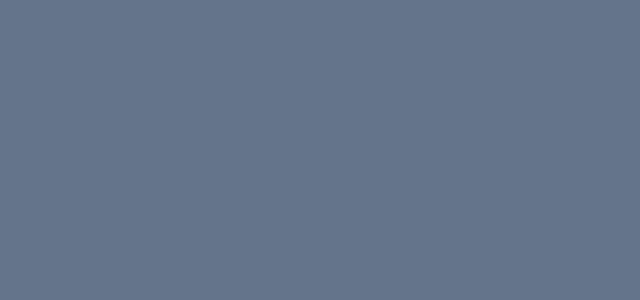
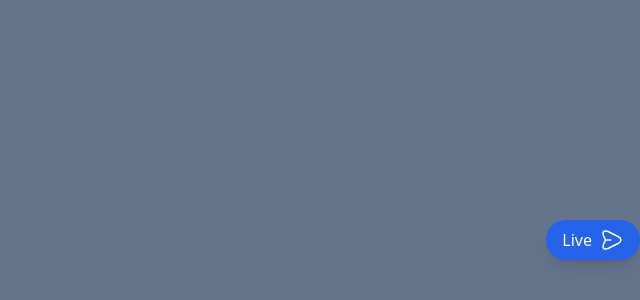
Before and after one commit to ahmadkholmakhmatov/chat-app, a React (Vite) app: page / in a window 1280 px wide. Shown: the part 540-840 px from the top of the page, without its empty margins (640-1280 px from the left). Built offline with nearby package versions, Linux system fonts and the light colour scheme.

Commit message:
some changes

```diff
--- a/src/App.tsx
+++ b/src/App.tsx
@@ -14,7 +14,7 @@ const App: React.FC = () => {
     <QueryClientProvider client={queryClient}>
       <AuthProvider>
         <Router>
-          <div className="min-h-screen bg-gray-100">
+          <div className="">
             <Routes>
               <Route path="/" element={<Home />} />
               <Route path="/user" element={<UserChat />} />
--- a/src/components/ChatOpenButton.tsx
+++ b/src/components/ChatOpenButton.tsx
@@ -50,7 +50,7 @@ const ChatOpenButton: React.FC<ChatOpenButtonProps> = ({ onClick }) => {
   return (
     <button
       onClick={handleButtonClick}
-      className="fixed bottom-4 right-4 bg-blue-600 text-white px-4 py-2 rounded-full shadow-lg hover:bg-blue-700 focus:outline-none focus:ring-2 focus:ring-blue-500 focus:ring-opacity-50 transition-colors duration-200"
+      className="fixed bottom-0 right-0 bg-blue-600 text-white px-4 py-2 rounded-full shadow-lg hover:bg-blue-700 focus:outline-none focus:ring-2 focus:ring-blue-500 focus:ring-opacity-50 transition-colors duration-200"
     >
       <span className="flex items-center gap-2">
         Live <SendIcon />
--- a/src/components/UserChat.tsx
+++ b/src/components/UserChat.tsx
@@ -14,7 +14,7 @@ const UserChat: React.FC = () => {
   };
 
   return (
-    <div className="fixed bottom-4 right-4 z-50">
+    <div className="fixed w-full z-50">
       {!isChatOpen && <ChatOpenButton onClick={handleChatOpen} />}
       {isChatOpen && (
         <div className="sm:w-[400px] sm:h-[500px] w-full h-screen max-w-full bg-white rounded-[16px] shadow-lg overflow-hidden flex flex-col">
--- a/src/pages/Home.tsx
+++ b/src/pages/Home.tsx
@@ -1,5 +1,11 @@
+import UserChat from "../components/UserChat";
+
 const Home = () => {
-  return <div className="bg-slate-500 h-[2000px] relative"></div>;
+  return (
+    <div className="bg-slate-500 h-[2000px] relative">
+      <UserChat />
+    </div>
+  );
 };
 
 export default Home;
```
